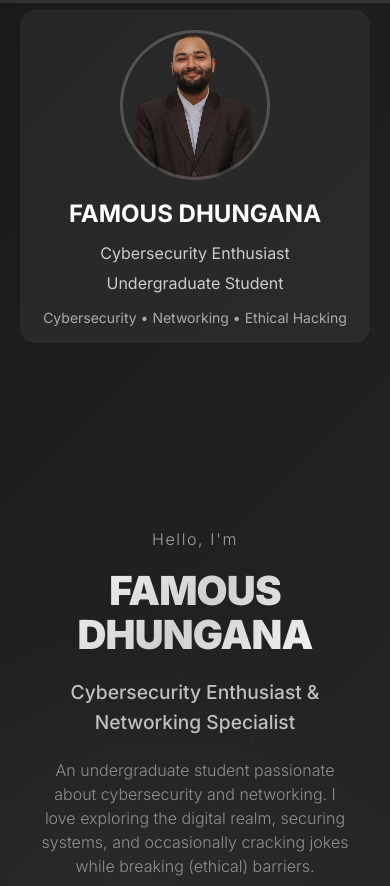
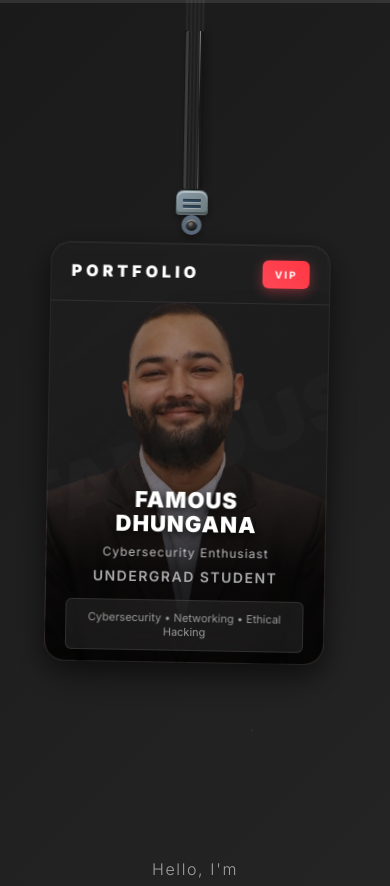
Before and after one commit to prasiddha98/who_me, a plain HTML site: page index.html in a window 390 px wide. Shown: the top 886 px of the page. Drawn offline with Linux system fonts and the light colour scheme.

Commit message:
Update Card Holder for Mobile View

```diff
--- a/styles.css
+++ b/styles.css
@@ -51,10 +51,10 @@ body {
 @media (min-width: 1070px) {
     .lanyard-container {
         position: absolute;
-        top: 60px;
+        top: 40px;
         right: 150px;
         z-index: 100;
-        animation: gentleSwing 8s ease-in-out infinite, realisticDrop 3s cubic-bezier(0.25, 0.46, 0.45, 0.94);
+        animation: gentleSwing 4s ease-in-out infinite, realisticDrop 3s cubic-bezier(0.25, 0.46, 0.45, 0.94);
         transform-origin: top center;
     }
 }
@@ -62,39 +62,27 @@ body {
 /* Mobile Simple Design (1069px and below) */
 @media (max-width: 1069px) {
     .lanyard-container {
-        display: none;
+        position: relative;
+        margin: 30px auto 20px auto;
+        top: 0;
+        right: 0;
+        left: 0;
+        z-index: 100;
+        display: flex;
+        flex-direction: column;
+        align-items: center;
+        animation: gentleSwing 4s ease-in-out infinite, realisticDrop 3s cubic-bezier(0.25, 0.46, 0.45, 0.94);
+        transform-origin: top center;
     }
-
-    /* Simple photo section for mobile - REDUCED PADDING */
+    .id-card {
+        width: 220px;
+        height: 300px;
+        margin-top: 0;
+        box-shadow: 0 10px 30px rgba(0,0,0,0.3), 0 4px 12px rgba(255,255,255,0.08);
+        border-radius: 16px;
+    }
     .mobile-photo-section {
-        display: block;
-        text-align: center;
-        padding: 20px 20px 10px 20px;
-        background: rgba(255, 255, 255, 0.05);
-        margin: 10px 20px;
-        border-radius: 15px;
-    }
-
-    .mobile-photo {
-        width: 150px;
-        height: 150px;
-        border-radius: 50%;
-        background: url('famous.png');
-        background-size: cover;
-        background-position: center;
-        margin: 0 auto 15px;
-        border: 3px solid rgba(255, 255, 255, 0.2);
-    }
-
-    .mobile-info h2 {
-        font-size: 24px;
-        margin-bottom: 8px;
-    }
-
-    .mobile-info p {
-        font-size: 16px;
-        color: #cccccc;
-        margin-bottom: 4px;
+        display: none !important;
     }
 }
 
@@ -302,7 +290,7 @@ body {
         linear-gradient(145deg, rgba(30, 30, 30, 0.3), rgba(15, 15, 15, 0.5)),
         url('famous.png');
     background-size: cover;
-    background-position: center;
+    background-position: center 45px;
     background-repeat: no-repeat;
     border-radius: 20px;
     position: relative;
```
